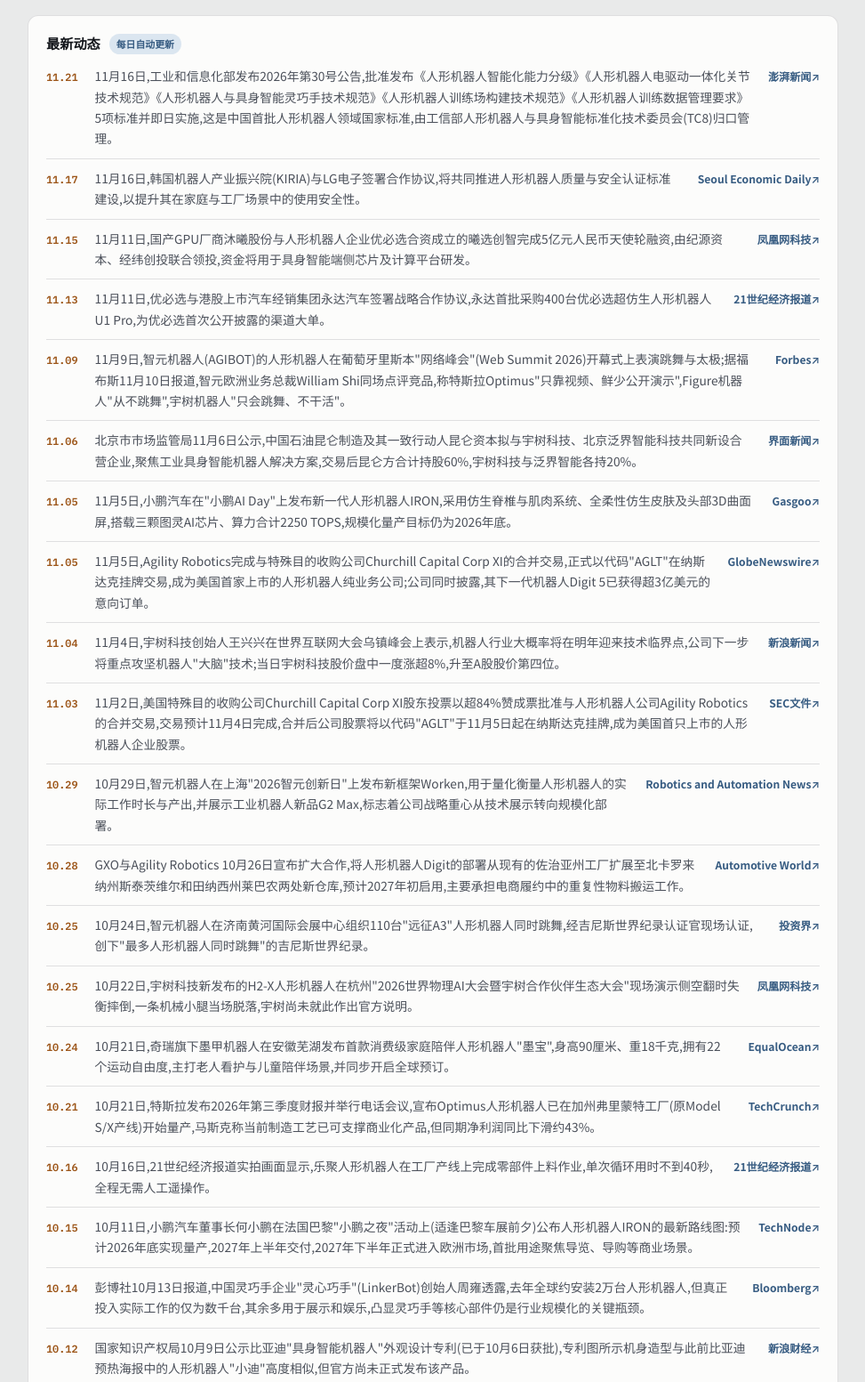
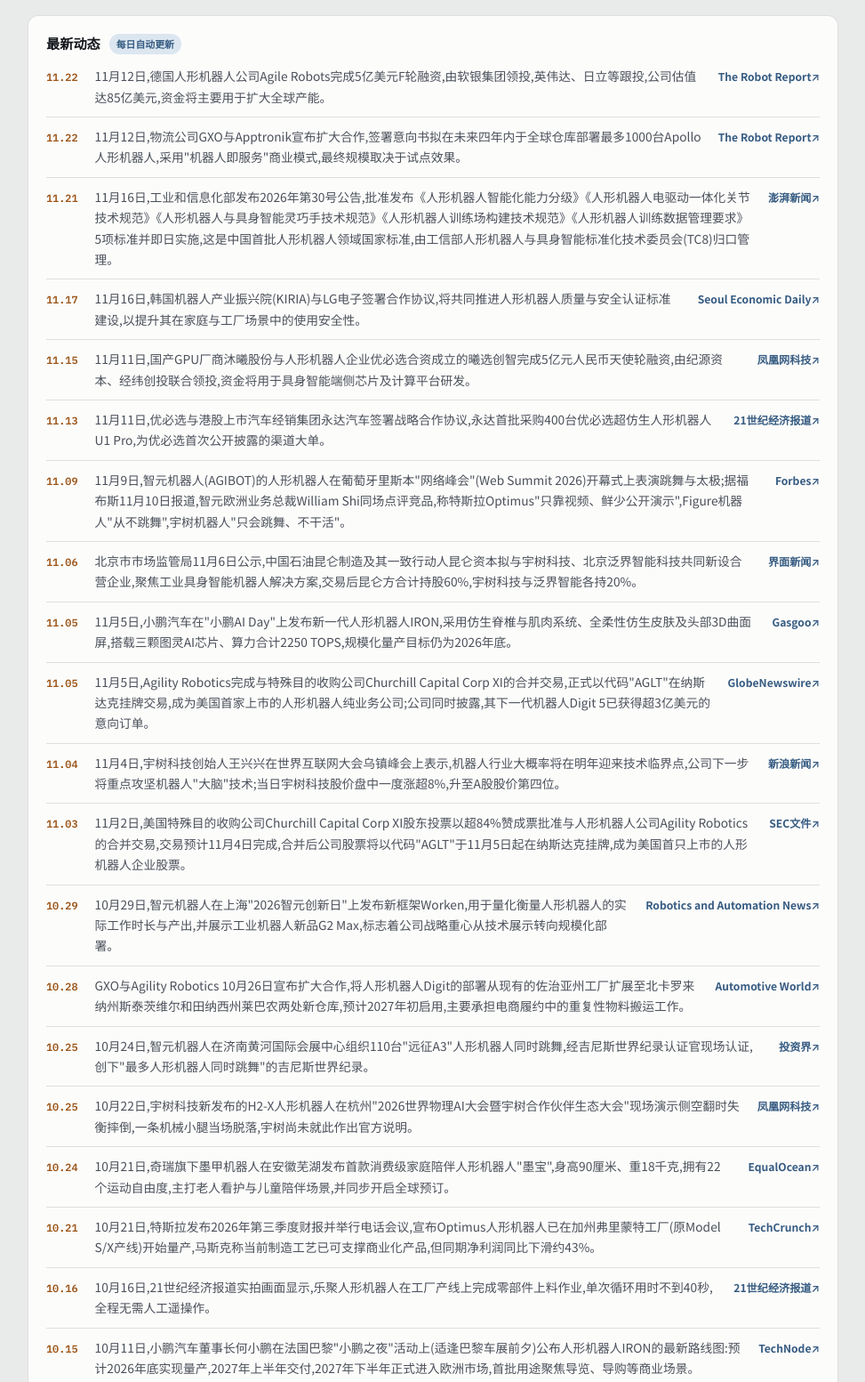
Before and after one commit to cindymmy111-star/humanoid-robot-report, a plain HTML site: page index.html in a window 1280 px wide. Shown: the part 667-2220 px from the top of the page at 89% size, without its empty margins (153-1126 px from the left). Drawn offline with Linux system fonts and the light colour scheme.

Commit message:
Daily update: 2026-11-22
Co-Authored-By: Claude Sonnet 5 <noreply@anthropic.com>
Claude-Session: https://claude.ai/code/session_01MG3iEAS6zuBkbQmvH6zY4t

```diff
--- a/index.html
+++ b/index.html
@@ -372,6 +372,8 @@
     <div class="feed-card">
       <div class="feed-head"><h4><span class="zh">最新动态</span><span class="en" hidden>Latest Updates</span></h4><span class="feed-tag"><span class="zh">每日自动更新</span><span class="en" hidden>Auto-updated daily</span></span></div>
       <ul class="feed-list" id="feed-list">
+        <li><span class="feed-date mono">11.22</span><span class="feed-text"><span class="zh">11月12日,德国人形机器人公司Agile Robots完成5亿美元F轮融资,由软银集团领投,英伟达、日立等跟投,公司估值达85亿美元,资金将主要用于扩大全球产能。</span><span class="en" hidden>On Nov 12, Munich-based humanoid robot maker Agile Robots closed a $500 million Series F led by SoftBank Group, with Nvidia and Hitachi also participating, valuing the company at $8.5 billion and funding global production expansion.</span></span><a class="tl-src" href="https://www.therobotreport.com/agile-robots-raises-500m-to-increase-production-capacity/" target="_blank" rel="noopener">The Robot Report↗</a></li>
+        <li><span class="feed-date mono">11.22</span><span class="feed-text"><span class="zh">11月12日,物流公司GXO与Apptronik宣布扩大合作,签署意向书拟在未来四年内于全球仓库部署最多1000台Apollo人形机器人,采用"机器人即服务"商业模式,最终规模取决于试点效果。</span><span class="en" hidden>On Nov 12, logistics giant GXO and Apptronik announced an expanded partnership, signing a letter of intent to deploy up to 1,000 Apollo humanoid robots across global warehouses over four years under a robots-as-a-service model, with the final scale contingent on trial results.</span></span><a class="tl-src" href="https://www.therobotreport.com/gxo-logistics-apptronik-test-apollo-humanoid-robot-warehouse/" target="_blank" rel="noopener">The Robot Report↗</a></li>
         <li><span class="feed-date mono">11.21</span><span class="feed-text"><span class="zh">11月16日,工业和信息化部发布2026年第30号公告,批准发布《人形机器人智能化能力分级》《人形机器人电驱动一体化关节技术规范》《人形机器人与具身智能灵巧手技术规范》《人形机器人训练场构建技术规范》《人形机器人训练数据管理要求》5项标准并即日实施,这是中国首批人形机器人领域国家标准,由工信部人形机器人与具身智能标准化技术委员会(TC8)归口管理。</span><span class="en" hidden>On Nov 16, China's Ministry of Industry and Information Technology issued the country's first batch of national standards for humanoid robots — five standards covering intelligence-level grading, integrated electric-drive joints, dexterous hands, training-ground construction, and training-data management, overseen by the ministry's TC8 standardization committee — effective immediately.</span></span><a class="tl-src" href="https://m.thepaper.cn/newsDetail_forward_33339939" target="_blank" rel="noopener"><span class="zh">澎湃新闻↗</span><span class="en" hidden>The Paper↗</span></a></li>
         <li><span class="feed-date mono">11.17</span><span class="feed-text"><span class="zh">11月16日,韩国机器人产业振兴院(KIRIA)与LG电子签署合作协议,将共同推进人形机器人质量与安全认证标准建设,以提升其在家庭与工厂场景中的使用安全性。</span><span class="en" hidden>On Nov 16, South Korea's Korea Institute for Robot Industry Advancement signed a cooperation agreement with LG Electronics to jointly develop quality and safety certification standards for humanoid robots, aiming to make them safer for use in homes and factories.</span></span><a class="tl-src" href="https://en.sedaily.com/society/2026/11/16/korea-robot-agency-lg-electronics-team-up-on-humanoid-robot" target="_blank" rel="noopener">Seoul Economic Daily↗</a></li>
         <li><span class="feed-date mono">11.15</span><span class="feed-text"><span class="zh">11月11日,国产GPU厂商沐曦股份与人形机器人企业优必选合资成立的曦选创智完成5亿元人民币天使轮融资,由纪源资本、经纬创投联合领投,资金将用于具身智能端侧芯片及计算平台研发。</span><span class="en" hidden>On Nov 11, Xilect — a joint venture between domestic GPU maker MetaX and humanoid robot maker UBTech focused on embodied-AI edge chips — closed a roughly RMB500 million ($70M) angel round led by GGV Capital and Matrix Partners China, with proceeds earmarked for chip and computing-platform R&D.</span></span><a class="tl-src" href="https://tech.ifeng.com/c/8xySAQMNs6q" target="_blank" rel="noopener"><span class="zh">凤凰网科技↗</span><span class="en" hidden>Ifeng Tech↗</span></a></li>
@@ -390,8 +392,7 @@
         <li><span class="feed-date mono">10.21</span><span class="feed-text"><span class="zh">10月21日,特斯拉发布2026年第三季度财报并举行电话会议,宣布Optimus人形机器人已在加州弗里蒙特工厂(原Model S/X产线)开始量产,马斯克称当前制造工艺已可支撑商业化产品,但同期净利润同比下滑约43%。</span><span class="en" hidden>On Oct 21, Tesla's Q3 2026 earnings call confirmed Optimus humanoid robot production has begun at its converted Fremont, California plant (formerly the Model S/X line), with Musk saying the current manufacturing process is ready for a commercial product, even as quarterly profit fell roughly 43% year-over-year.</span></span><a class="tl-src" href="https://techcrunch.com/2026/10/21/tesla-stars-optimus-robot-production-in-california-as-profit-falls-43" target="_blank" rel="noopener">TechCrunch↗</a></li>
         <li><span class="feed-date mono">10.16</span><span class="feed-text"><span class="zh">10月16日,21世纪经济报道实拍画面显示,乐聚人形机器人在工厂产线上完成零部件上料作业,单次循环用时不到40秒,全程无需人工遥操作。</span><span class="en" hidden>Footage reported by 21st Century Business Herald on Oct 16 showed a Leju Robotics humanoid completing a parts-loading task on a factory line in under 40 seconds per cycle, fully autonomously with no remote teleoperation.</span></span><a class="tl-src" href="https://m.21jingji.com/article/20261016/herald/aee8ef72f5990b8361ce73d88e15673c.html" target="_blank" rel="noopener"><span class="zh">21世纪经济报道↗</span><span class="en" hidden>21st Century Business Herald↗</span></a></li>
         <li><span class="feed-date mono">10.15</span><span class="feed-text"><span class="zh">10月11日,小鹏汽车董事长何小鹏在法国巴黎"小鹏之夜"活动上(适逢巴黎车展前夕)公布人形机器人IRON的最新路线图:预计2026年底实现量产,2027年上半年交付,2027年下半年正式进入欧洲市场,首批用途聚焦导览、导购等商业场景。</span><span class="en" hidden>On Oct 11, XPeng chairman He Xiaopeng laid out a fresh roadmap for the IRON humanoid at the company's "Paris Night" event ahead of the Paris Motor Show: mass production by late 2026, deliveries starting in H1 2027, and a European market rollout in H2 2027, with early use cases focused on guided tours and retail assistance.</span></span><a class="tl-src" href="https://technode.com/2026/10/13/xpeng-plans-humanoid-robot-deliveries-in-2027-and-european-rollout-later-that-year" target="_blank" rel="noopener">TechNode↗</a></li>
-        <li><span class="feed-date mono">10.14</span><span class="feed-text"><span class="zh">彭博社10月13日报道,中国灵巧手企业"灵心巧手"(LinkerBot)创始人周雍透露,去年全球约安装2万台人形机器人,但真正投入实际工作的仅为数千台,其余多用于展示和娱乐,凸显灵巧手等核心部件仍是行业规模化的关键瓶颈。</span><span class="en" hidden>Bloomberg reported on Oct 13 that LinkerBot founder Zhou Yong estimates roughly 20,000 humanoid robots were installed worldwide last year, but only a few thousand are doing real work — the rest mostly used for demos and entertainment — underscoring dexterous hands as a key bottleneck to scaling the industry.</span></span><a class="tl-src" href="https://www.bloomberg.com/news/features/2026-10-13/china-s-robotic-hands-key-to-5-trillion-ai-humanoid-development-race" target="_blank" rel="noopener">Bloomberg↗</a></li>
-        <li><span class="feed-date mono">10.12</span><span class="feed-text"><span class="zh">国家知识产权局10月9日公示比亚迪"具身智能机器人"外观设计专利(已于10月6日获批),专利图所示机身造型与此前比亚迪预热海报中的人形机器人"小迪"高度相似,但官方尚未正式发布该产品。</span><span class="en" hidden>China's IP administration disclosed on Oct 9 a design patent for BYD's "embodied intelligent robot," granted Oct 6, whose rendering closely resembles the humanoid "Xiaodi" that BYD teased earlier, though the company has yet to formally unveil the product.</span></span><a class="tl-src" href="https://finance.sina.cn/stock/jdts/2026-10-09/detail-iniurwae1038354.d.html" target="_blank" rel="noopener"><span class="zh">新浪财经↗</span><span class="en" hidden>Sina Finance↗</span></a></li>      </ul>
+      </ul>
       <p class="feed-note"><span class="zh">此板块由每日定时任务自动追加当天新增的行业动态一句话摘要,仅作为快讯补充;完整分析与已核实数据仍以下方四个章节为准。</span><span class="en" hidden>This section is auto-appended daily by a scheduled task with one-line summaries of same-day developments; it supplements, but doesn't replace, the verified analysis in the four sections below. New daily entries may appear in Chinese only until translated.</span></p>
     </div>
   </div>
```
